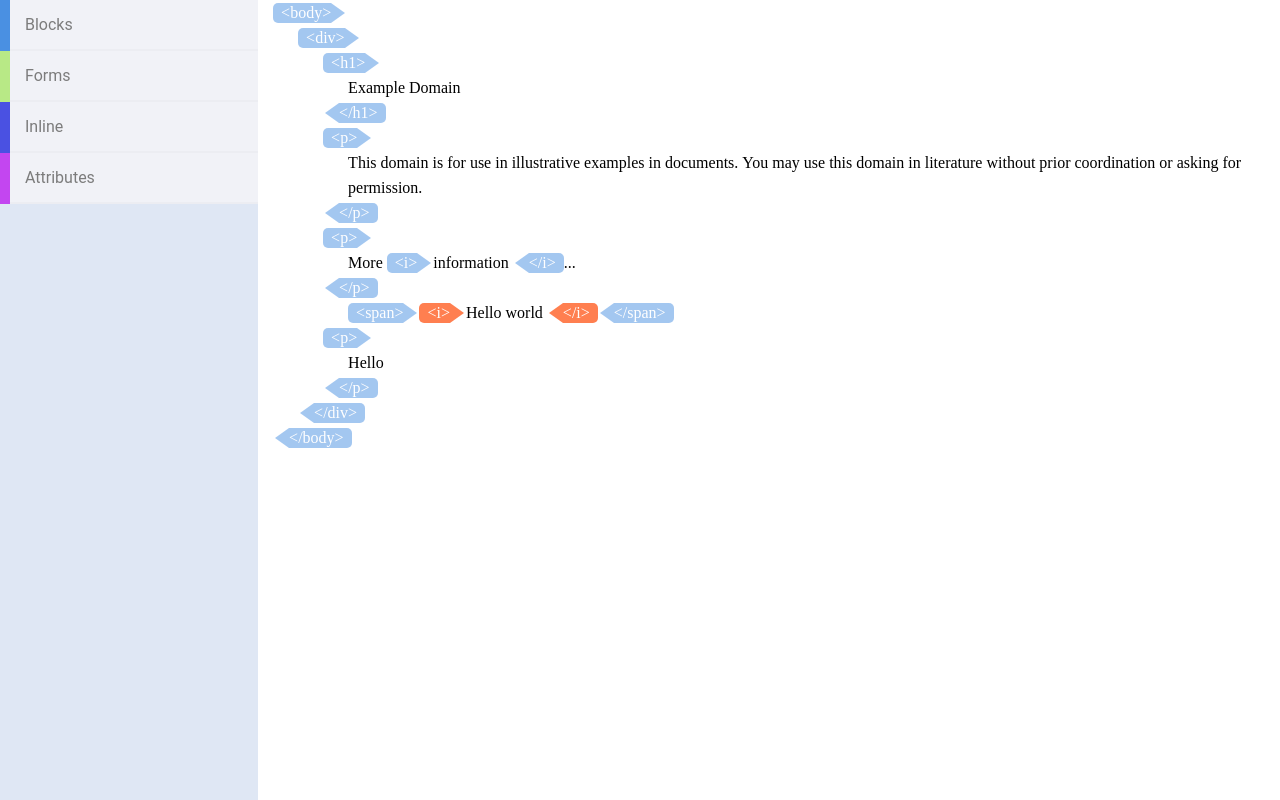
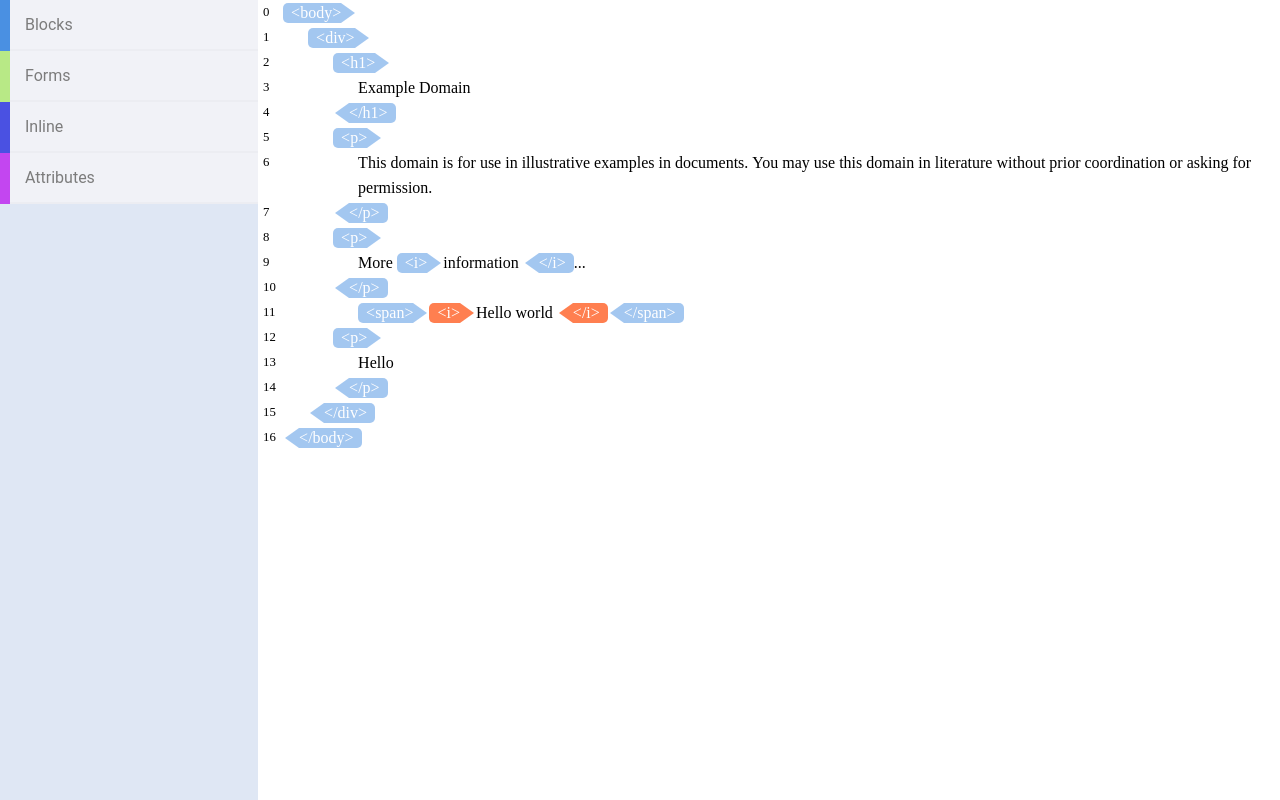
Before and after one commit to France-ioi/visual-html-editor, a React (Create React App) app: page / in a window 1280 px wide. Built offline with nearby package versions, Linux system fonts and the light colour scheme.

Commit message:
Starting on line numbers

```diff
--- a/src/features/editors/VisualHTMLEditor.css
+++ b/src/features/editors/VisualHTMLEditor.css
@@ -1,6 +1,7 @@
 .visual-html-editor {
     line-height: 25px;
-    padding-left: 15px;
+    padding-left: 25px;
     overflow-x: hidden;
     max-width: 80%;
+    position: relative;
 }
--- a/src/features/editors/VisualHTMLEditor.tsx
+++ b/src/features/editors/VisualHTMLEditor.tsx
@@ -74,13 +74,14 @@ function VisualHTMLEditor(props: IVisualHTMLEditor) {
     <DragDropContext onDragEnd={onDragEnd}>
       <div className={'visual-html-editor'}>
         {
-          lines.map(line => {
+          lines.map((line, index) => {
             let keyGen = line.lineContents.map(e => e.id).join()
             return <Line
               id={'line-' + keyGen}
               key={keyGen}
               children={line.lineContents}
               indent={line.lineIndentation}
+              lineNumber={index}
             />
           })
         }
--- a/src/features/editors/VisualHTMLEditorLine.css
+++ b/src/features/editors/VisualHTMLEditorLine.css
@@ -1,7 +1,12 @@
-/*TODO FIX LINE HEIGHT*/
-
 .line {
     display: block;
+}
+
+.line::before {
+    position: absolute;
+    left: 5px;
+    font-size: 0.8em;
+    content: attr(data-line-number);
 }
 
 .text {
--- a/src/features/editors/VisualHTMLEditorLine.tsx
+++ b/src/features/editors/VisualHTMLEditorLine.tsx
@@ -5,6 +5,7 @@ import {LineSegments, LineSegment} from "./VisualHTMLEditor";
 
 interface ILine {
   indent: number,
+  lineNumber: number,
   id: string,
   children: LineSegments
 }
@@ -32,6 +33,7 @@ function Line(props: ILine) {
           style={{paddingLeft: 25 * props.indent, backgroundColor: snapshot.isDraggingOver ? 'yellow' : 'white'}}
           ref={provided.innerRef}
           {...provided.droppableProps}
+          data-line-number={props.lineNumber}
         >
           {
             props.children.map(c => {
```
